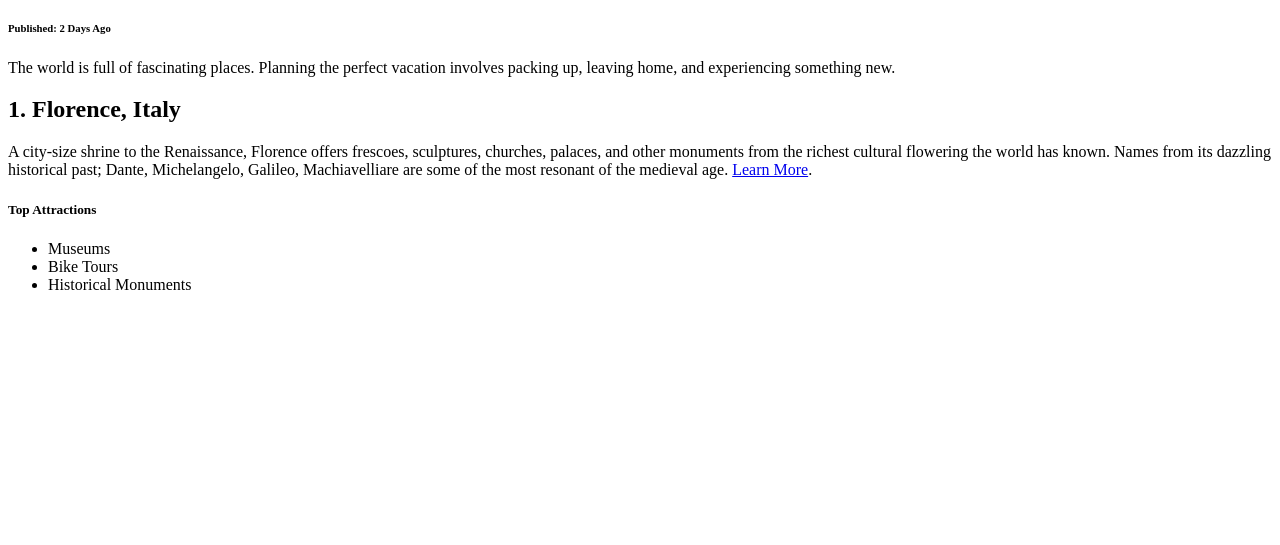
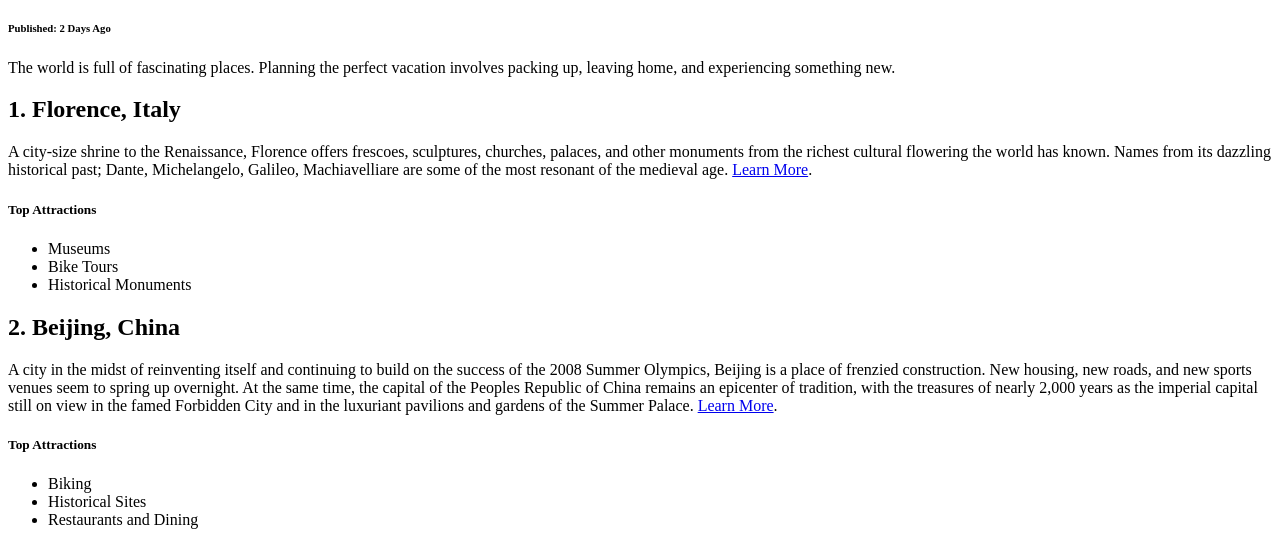
Before and after one commit to kendallawills/Codecademy-Vacation-World, a plain HTML site: page index.html in a window 1280 px wide. Shown: the part 412-957 px from the top of the page. Before the commit the page ends 800 px from the top, so only its background shows below. Drawn offline with Linux system fonts and the light colour scheme.

Commit message:
Second Destination

```diff
--- a/index.html
+++ b/index.html
@@ -28,7 +28,22 @@
             </ul>
         </div>
 
-
+        <h2 class="destination">2. Beijing, China</h2>
+        <div class="description">
+            A city in the midst of reinventing itself and continuing to build on the success of the
+            2008 Summer Olympics, Beijing is a place of frenzied construction. New housing, new roads,
+            and new sports venues seem to spring up overnight. At the same time, the capital of the
+            Peoples Republic of China remains an epicenter of tradition, with the treasures of nearly
+            2,000 years as the imperial capital still on view in the famed Forbidden City and in the
+            luxuriant pavilions and gardens of the Summer Palace.
+            <a href='https://www.nationalgeographic.com/travel/destination/beijing' target='_blank'>Learn More</a>.
+            <h5>Top Attractions</h5>
+            <ul>
+                <li>Biking</li>
+                <li>Historical Sites</li>
+                <li>Restaurants and Dining</li>
+            </ul>
+        </div>
 
     </body>
 
```
